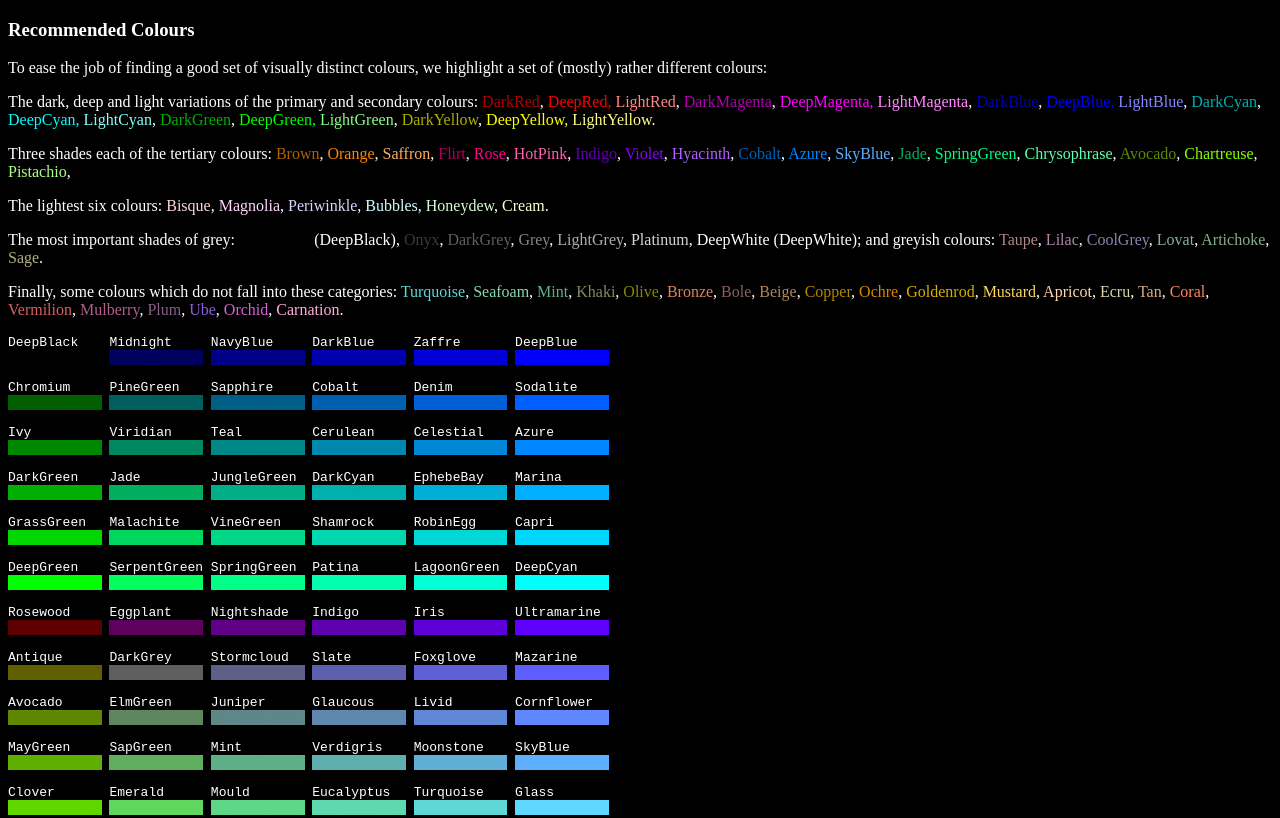
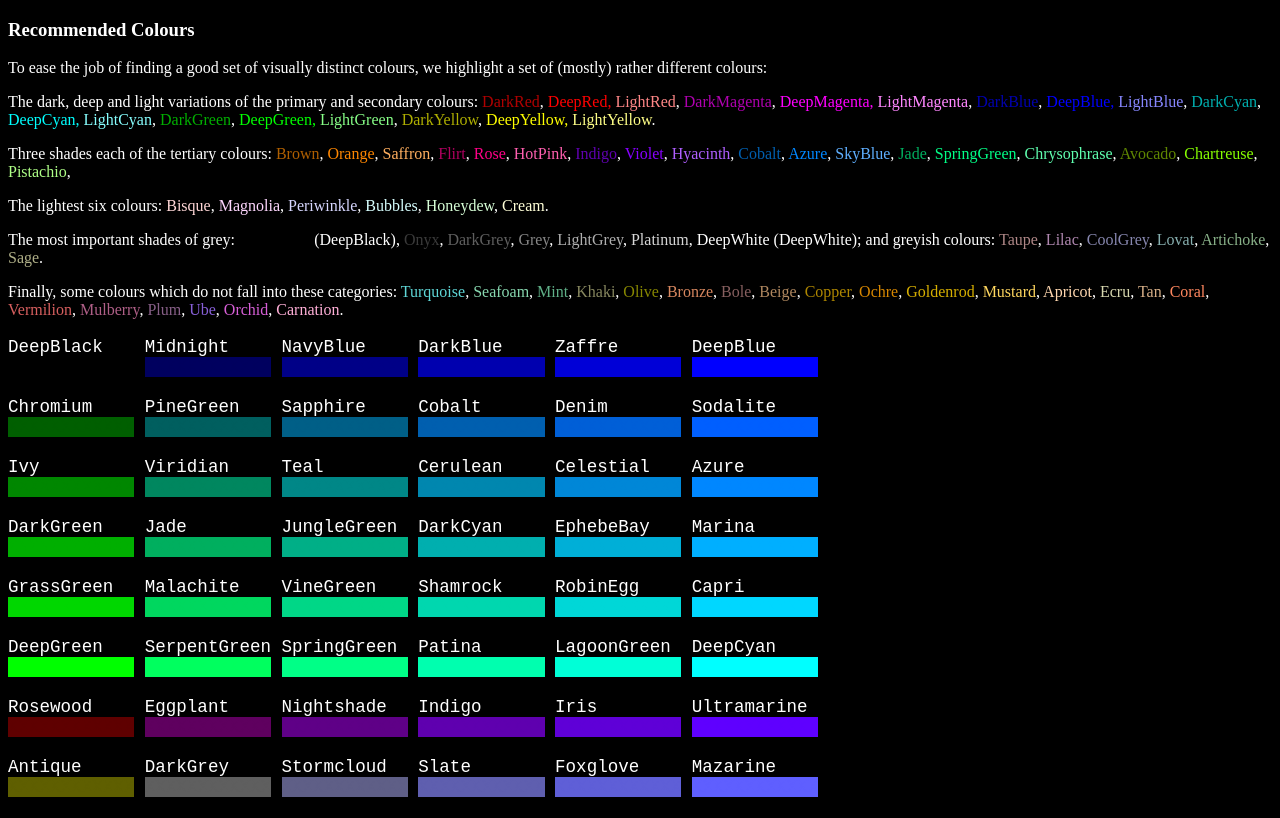
Before and after one commit to shmup/discworld-tintin, a plain HTML site: page docs/colors.html in a window 1280 px wide. Shown: the top 818 px of the page. Drawn offline with Linux system fonts and the light colour scheme.

Commit message:
Move colors.html to docs

```diff
--- a/colors.html
+++ b/docs/colors.html
@@ -8,6 +8,9 @@
 body {
   background: black;
   color: white;
+}
+pre {
+  font-size: 1.35em;
 }
 </style>
 </head>
```
